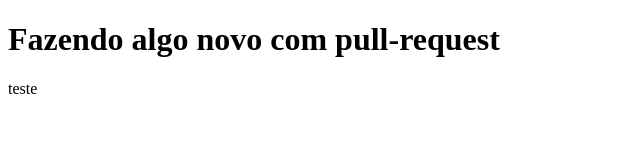
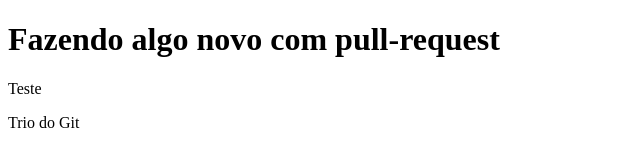
Before and after one commit to felizfx/Code-Review, a plain HTML site: page index.html in a window 1280 px wide. Shown: the full height of the page, 0-640 px from the left. Drawn offline with Linux system fonts and the light colour scheme.

Commit message:
update trio

```diff
--- a/index.html
+++ b/index.html
@@ -8,6 +8,7 @@
 </head>
 <body>
    <h1>Fazendo algo novo com pull-request</h1>
-   <p>teste</p>
+   <p>Teste</p>
+   <p>Trio do Git</p>
 </body>
 </html>
```
